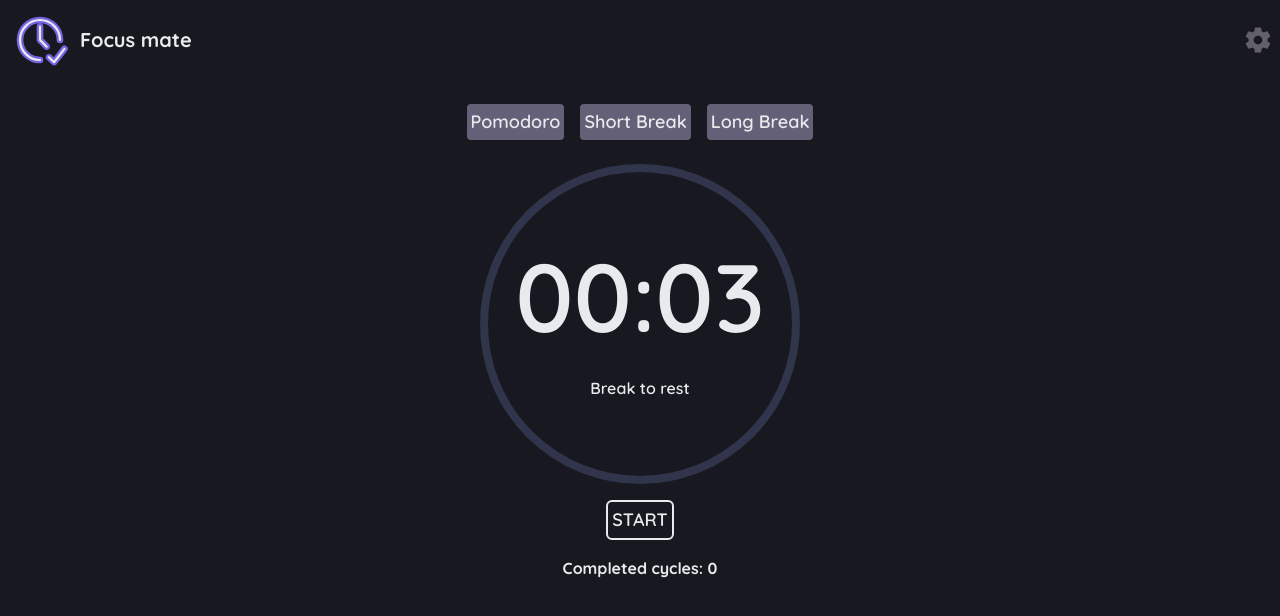
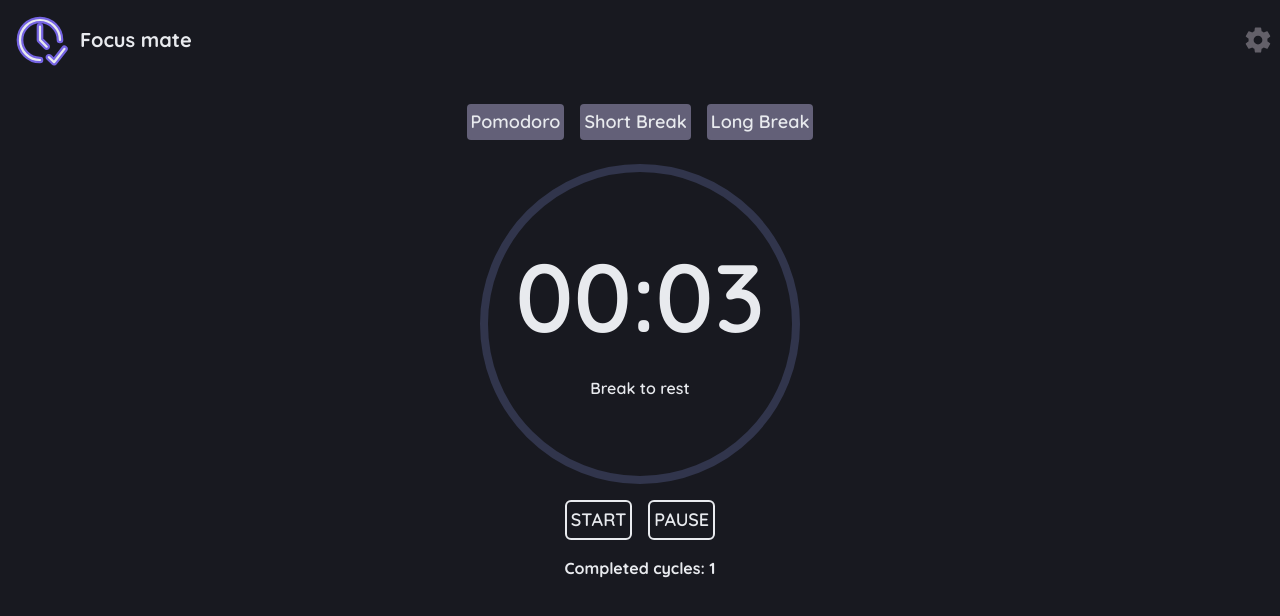
Before and after one commit to Mathh19/focus-mate, a React (Vite) app: page / in a window 1280 px wide. Both pictures are taken after a click on the button "START". Shown: the top 616 px of the page. Built offline with nearby package versions, Linux system fonts and the light colour scheme.

Commit message:
Adding Pomodoro Logic

```diff
--- a/src/components/Pomodoro/index.tsx
+++ b/src/components/Pomodoro/index.tsx
@@ -1,4 +1,4 @@
-import { useState, useEffect } from 'react';
+import { useState, useEffect, useCallback } from 'react';
 import { useInterval } from '../../hooks/use-interval';
 import { Button } from '../Button';
 import { Timer } from '../Timer';
@@ -7,14 +7,11 @@ import { times } from '../../times';
 export const Pomodoro = () => {
   const [mainTime, setMainTime] = useState(times.pomodoroTime);
   const [timeCoutingStatus, setTimeCountingSatus] = useState(false);
-  const [cyclesQtdManager, setCyclesQtdManager] = useState(
-    new Array(times.cycles - 1).fill(true),
-  );
   const [working, setWorking] = useState(false);
-  const [restTime, setRestTime] = useState(false);
+  const [resting, setResting] = useState(false);
   const [fullWorkingTime, setFullWorkingTime] = useState(0);
-  const [numberOfPomodoros, setNumberOfPomodoros] = useState(0);
   const [completedCycles, setCompletedCycles] = useState(0);
+  const [startCoutingStatus, setStartCoutingStatus] = useState(false);
 
   useInterval(
     () => {
@@ -27,54 +24,47 @@ export const Pomodoro = () => {
   const startTime = () => {
     setTimeCountingSatus(true);
     setWorking(true);
+    setResting(false);
+    setStartCoutingStatus(true);
     setMainTime(times.pomodoroTime);
   };
 
-  const configureRest = (long: boolean) => {
+  const configureToResting = useCallback(() => {
     setTimeCountingSatus(true);
     setWorking(false);
-    setRestTime(true);
+    setResting(true);
+    setCompletedCycles(completedCycles + 1);
+    console.log(completedCycles);
 
-    if (long) {
+    if ((completedCycles + 1) % times.cycles === 0) {
       setMainTime(times.longRestTime);
     } else {
       setMainTime(times.shortsRestTime);
     }
-  };
+  }, [completedCycles]);
 
   useEffect(() => {
     if (mainTime > 0) return;
 
-    if (working && cyclesQtdManager.length > 0) {
-      configureRest(false);
-      cyclesQtdManager.pop();
-    } else if (working && cyclesQtdManager.length <= 0) {
-      configureRest(true);
-      setCyclesQtdManager(new Array(times.cycles - 1).fill(true));
-      setCompletedCycles(completedCycles + 1);
+    if (working) {
+      configureToResting();
     }
 
-    if (working) setNumberOfPomodoros(numberOfPomodoros + 1);
-    if (restTime) startTime();
-  }, [
-    completedCycles,
-    cyclesQtdManager,
-    mainTime,
-    numberOfPomodoros,
-    restTime,
-    setCompletedCycles,
-    working,
-  ]);
-  console.log(cyclesQtdManager);
+    if (resting) startTime();
+  }, [mainTime, working, completedCycles, resting, configureToResting]);
 
   const displayMainTime = () => {
     setMainTime(times.pomodoroTime);
+    setWorking(true);
+    setTimeCountingSatus(false);
   };
   const displayShortBreakTime = () => {
     setMainTime(times.shortsRestTime);
+    setTimeCountingSatus(false);
   };
   const displayLongBreakTime = () => {
     setMainTime(times.longRestTime);
+    setTimeCountingSatus(false);
   };
 
   return (
@@ -85,12 +75,22 @@ export const Pomodoro = () => {
         <Button text="Long Break" onClick={displayLongBreakTime} />
       </div>
       <Timer timer={mainTime} working={working} />
-      <button
-        onClick={startTime}
-        className="my-4 rounded-md border-2 p-1 text-lg font-semibold uppercase transition duration-300 ease-in-out hover:border-bluishPurple hover:text-bluishPurple"
-      >
-        start
-      </button>
+      <div className="my-4 flex gap-4">
+        <button
+          onClick={startTime}
+          className="rounded-md border-2 p-1 text-lg font-semibold uppercase transition duration-300 ease-in-out hover:border-bluishPurple hover:text-bluishPurple"
+        >
+          start
+        </button>
+        {startCoutingStatus && (
+          <button
+            onClick={() => setTimeCountingSatus(!timeCoutingStatus)}
+            className="rounded-md border-2 p-1 text-lg font-semibold uppercase transition duration-300 ease-in-out hover:border-bluishPurple hover:text-bluishPurple"
+          >
+            {timeCoutingStatus ? 'pause' : 'play'}
+          </button>
+        )}
+      </div>
       <div className="font-bold">
         <p>Completed cycles: {completedCycles}</p>
       </div>
```
